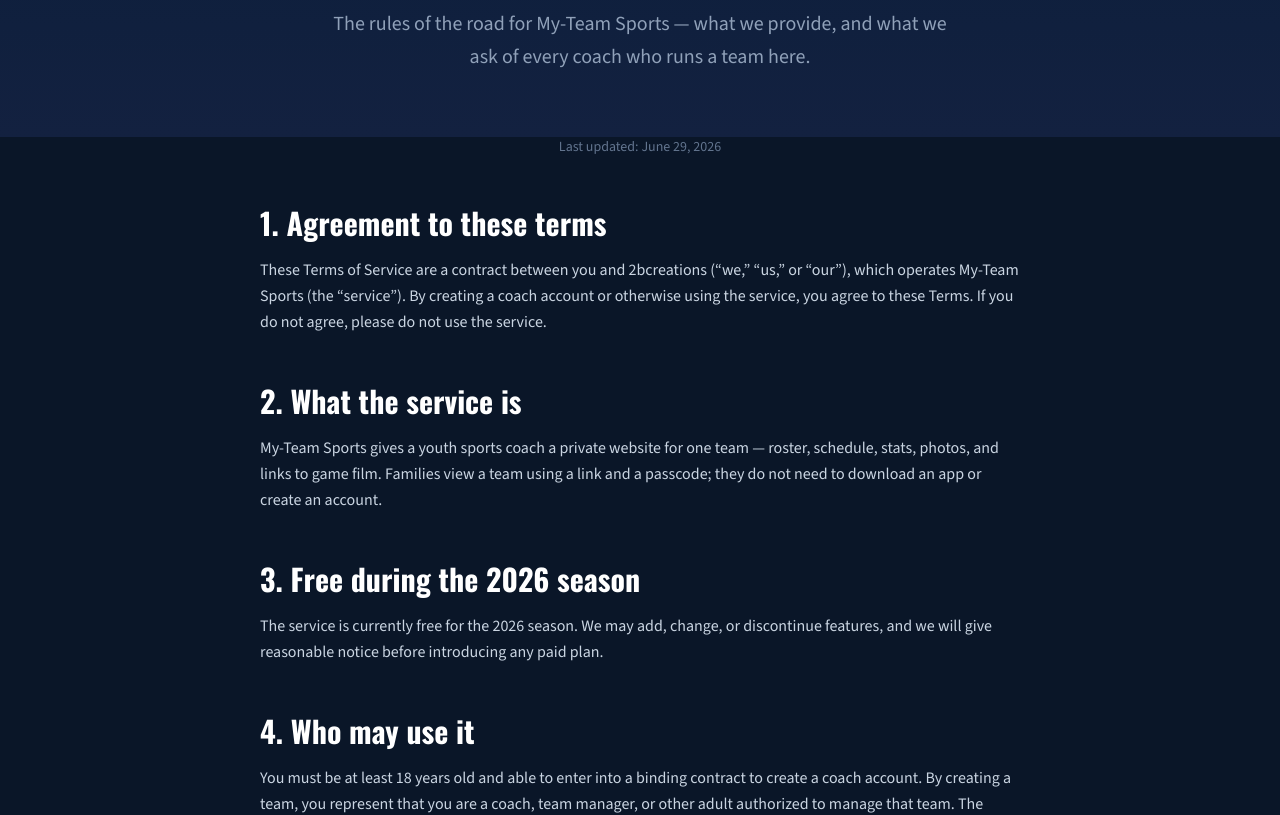
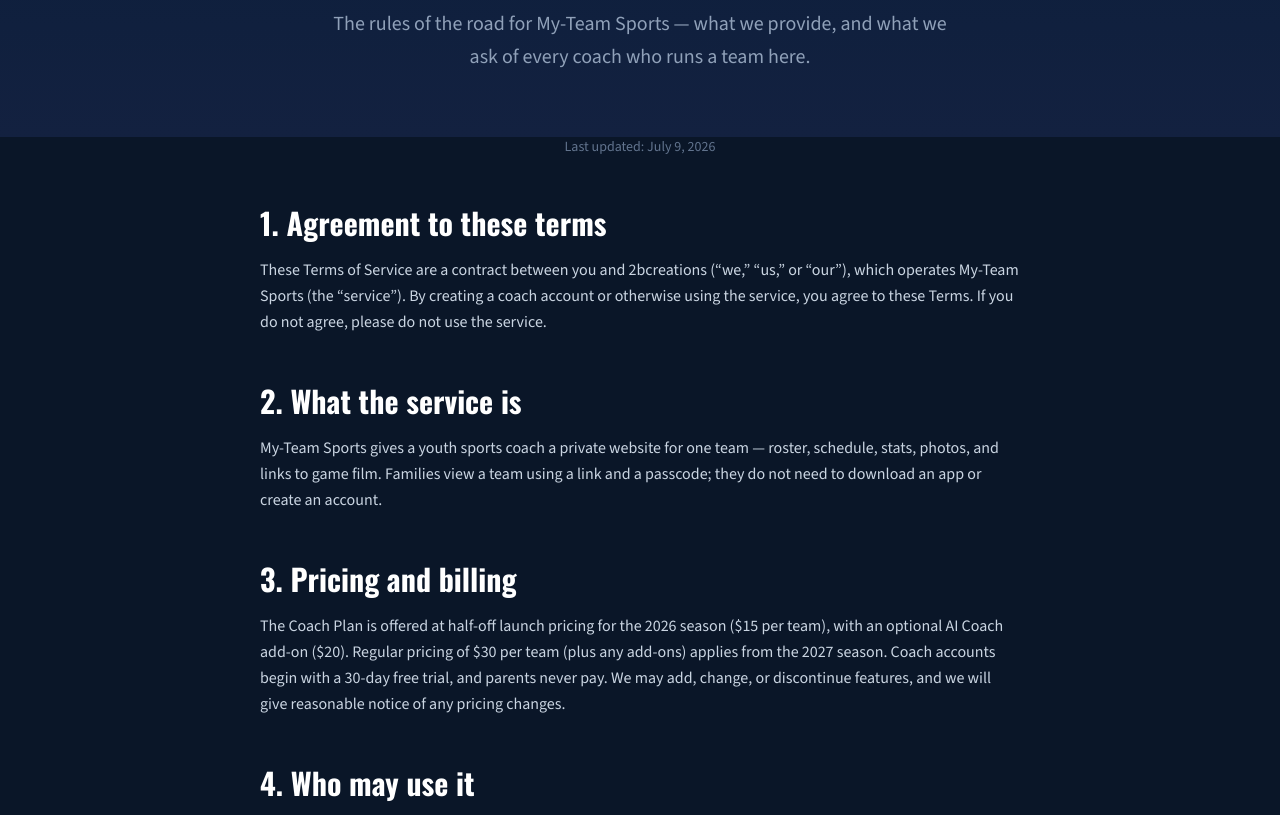
Before and after one commit to Climbo1967/my-teamsports, a Next.js app: page /terms in a window 1280 px wide. Shown: the part 300-1115 px from the top of the page. Built offline with nearby package versions, Linux system fonts and the light colour scheme.

Commit message:
Update terms and conditions for 2026 season

```diff
--- a/src/app/terms/page.js
+++ b/src/app/terms/page.js
@@ -13,7 +13,7 @@ export const metadata = {
   },
 };
 
-const UPDATED = "June 29, 2026";
+const UPDATED = "July 9, 2026";
 
 const SECTIONS = [
   {
@@ -29,9 +29,9 @@ const SECTIONS = [
     ],
   },
   {
-    h: "3. Free during the 2026 season",
+    h: "3. Pricing and billing",
     body: [
-      "The service is currently free for the 2026 season. We may add, change, or discontinue features, and we will give reasonable notice before introducing any paid plan.",
+      "The Coach Plan is offered at half-off launch pricing for the 2026 season ($15 per team), with an optional AI Coach add-on ($20). Regular pricing of $30 per team (plus any add-ons) applies from the 2027 season. Coach accounts begin with a 30-day free trial, and parents never pay. We may add, change, or discontinue features, and we will give reasonable notice of any pricing changes.",
     ],
   },
   {
@@ -102,7 +102,7 @@ const SECTIONS = [
   {
     h: "13. Limitation of liability",
     body: [
-      "To the fullest extent permitted by law, we will not be liable for any indirect, incidental, special, or consequential damages, or for any loss of data, arising from your use of the service. Because the service is currently free, our total liability to you for any claim is limited to the greater of the amount you paid us in the prior 12 months (which may be zero) or US$100.",
+      "To the fullest extent permitted by law, we will not be liable for any indirect, incidental, special, or consequential damages, or for any loss of data, arising from your use of the service. Our total liability to you for any claim is limited to the greater of the amount you paid us in the prior 12 months (which may be zero) or US$100.",
     ],
   },
   {
```
